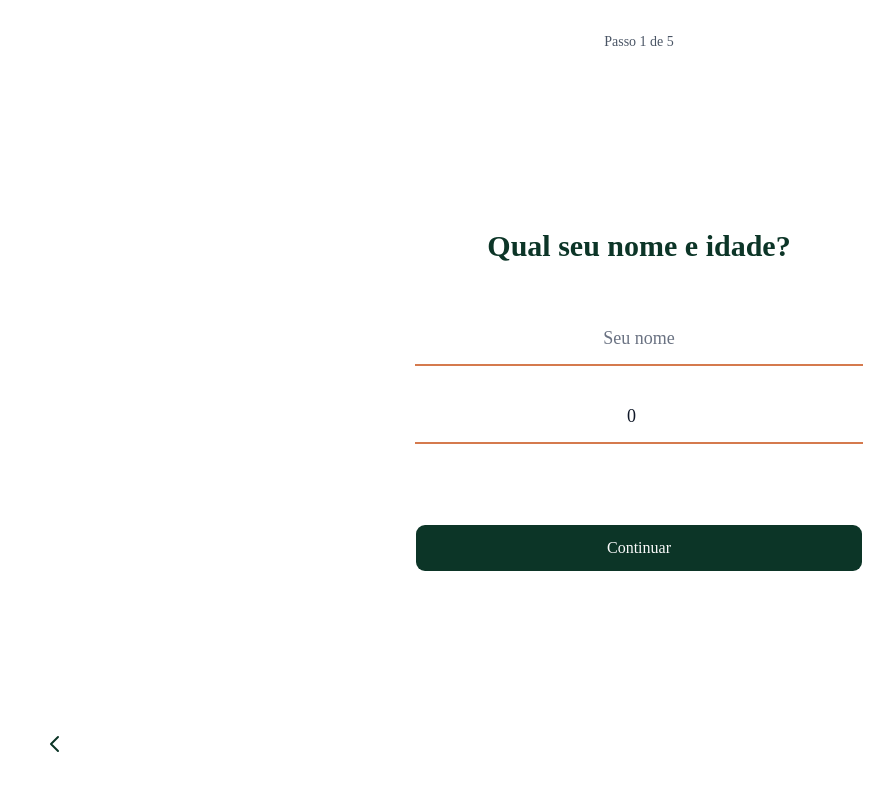
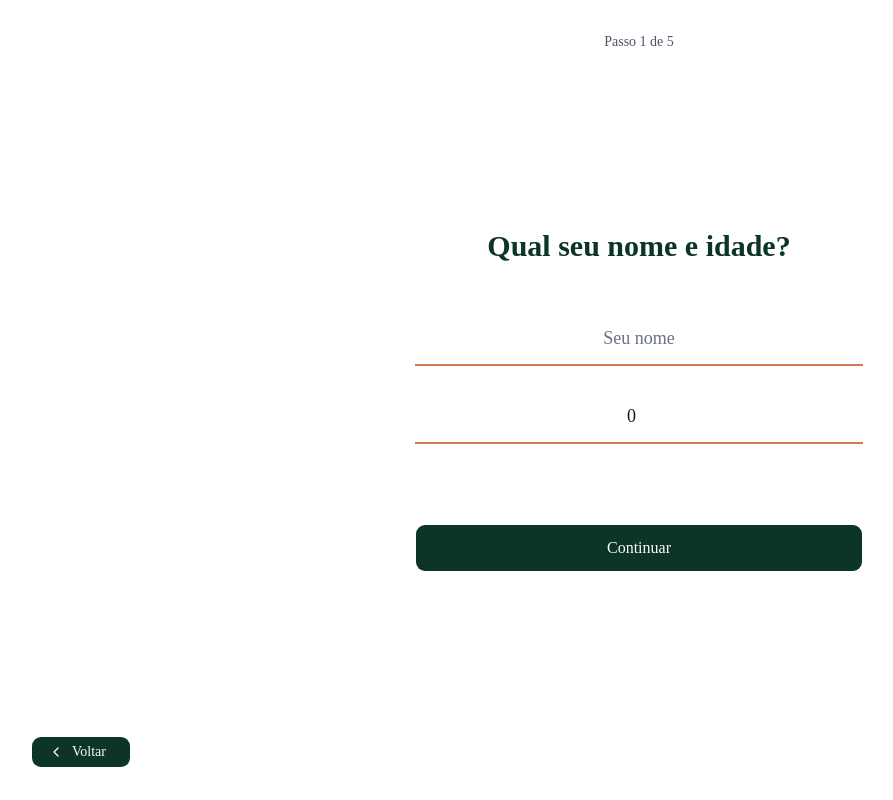
Before and after one commit to VictorAlejMadrid/nutrigo, a Next.js app: page /onboarding/step-1 in a window 1280 px wide. Shown: the whole page, without its empty margins (1-894 px from the left). Built offline with nearby package versions, Linux system fonts and the light colour scheme.

Commit message:
removido iconbutton

```diff
--- a/app/onboarding/review/page.tsx
+++ b/app/onboarding/review/page.tsx
@@ -3,11 +3,11 @@
 import { useState } from 'react';
 import { motion } from 'framer-motion';
 import { Button } from '../../../components/ui/button';
-import IconButton from '../../../components/IconButton';
 import { useProfileStore } from '../../../hooks/use-profile';
 import { useRouter } from 'next/navigation';
 import { translateUserObjective } from '../../../lib/user-objective';
 import { translateUserRestriction } from '../../../lib/user-restrictions';
+import { ChevronLeft } from 'lucide-react';
 
 const containerVariants = {
   hidden: { opacity: 0, y: 20 },
@@ -135,14 +135,13 @@ export default function ProfileStep5() {
         </Button>
       </motion.div>
 
-      <IconButton
+      <Button
+        className="absolute bottom-8 left-8 flex h-8 w-fit items-center gap-2 pr-6 pl-4"
         onClick={handlePrev}
-        icon="arrow-left"
-        position="bottom-left"
-        variant="default"
-        size="md"
-        ariaLabel="Voltar para tela anterior"
-      />
+      >
+        <ChevronLeft size={12} />
+        <p className="hidden sm:block">Voltar</p>
+      </Button>
     </motion.div>
   );
 }
--- a/app/onboarding/step-1/page.tsx
+++ b/app/onboarding/step-1/page.tsx
@@ -3,10 +3,10 @@
 import { motion } from 'framer-motion';
 import { useState } from 'react';
 import Input from '../../../components/Input';
-import IconButton from '../../../components/IconButton';
 import { useProfileStore } from '../../../hooks/use-profile';
 import { useRouter } from 'next/navigation';
 import { Button } from '../../../components/ui/button';
+import { ChevronLeft } from 'lucide-react';
 
 export default function ProfileStep1() {
   const router = useRouter();
@@ -71,7 +71,7 @@ export default function ProfileStep1() {
     router.push('/onboarding/step-2');
   };
 
-  function prevPage() {
+  function handlePrev() {
     router.push('/onboarding/welcome');
   }
 
@@ -135,14 +135,13 @@ export default function ProfileStep1() {
         </Button>
       </motion.form>
 
-      <IconButton
-        onClick={prevPage}
-        icon="arrow-left"
-        position="bottom-left"
-        variant="default"
-        size="md"
-        ariaLabel="Voltar para tela anterior"
-      />
+      <Button
+        className="absolute bottom-8 left-8 flex h-8 w-fit items-center gap-2 pr-6 pl-4"
+        onClick={handlePrev}
+      >
+        <ChevronLeft size={12} />
+        <p className="hidden sm:block">Voltar</p>
+      </Button>
 
       <div className="pointer-events-none absolute top-0 right-0 h-32 w-32 rounded-full bg-[#D57A4E] opacity-5 blur-3xl" />
     </motion.div>
--- a/app/onboarding/step-2/page.tsx
+++ b/app/onboarding/step-2/page.tsx
@@ -3,10 +3,10 @@
 import { useState } from 'react';
 import { motion } from 'framer-motion';
 import Input from '../../../components/Input';
-import IconButton from '../../../components/IconButton';
 import { useProfileStore } from '../../../hooks/use-profile';
 import { useRouter } from 'next/navigation';
 import { Button } from '../../../components/ui/button';
+import { ChevronLeft } from 'lucide-react';
 
 const containerVariants = {
   hidden: { opacity: 0, y: 20 },
@@ -141,15 +141,13 @@ export default function ProfileStep2() {
         </Button>
       </motion.div>
 
-      {/* Botão de voltar */}
-      <IconButton
+      <Button
+        className="absolute bottom-8 left-8 flex h-8 w-fit items-center gap-2 pr-6 pl-4"
         onClick={handlePrev}
-        icon="arrow-left"
-        position="bottom-left"
-        variant="default"
-        size="md"
-        ariaLabel="Voltar para tela anterior"
-      />
+      >
+        <ChevronLeft size={12} />
+        <p className="hidden sm:block">Voltar</p>
+      </Button>
     </motion.div>
   );
 }
--- a/app/onboarding/step-3/page.tsx
+++ b/app/onboarding/step-3/page.tsx
@@ -2,11 +2,11 @@
 
 import { useState } from 'react';
 import { motion } from 'framer-motion';
-import IconButton from '../../../components/IconButton';
 import { ObjectiveOption, useProfileStore } from '../../../hooks/use-profile';
 import { useRouter } from 'next/navigation';
 import { Button } from '../../../components/ui/button';
 import { allObjectives, translateUserObjective } from '../../../lib/user-objective';
+import { ChevronLeft } from 'lucide-react';
 
 const containerVariants = {
   hidden: { opacity: 0, y: 20 },
@@ -111,14 +111,13 @@ export default function ProfileStep3() {
         </Button>
       </motion.div>
 
-      <IconButton
+      <Button
+        className="absolute bottom-8 left-8 flex h-8 w-fit items-center gap-2 pr-6 pl-4"
         onClick={handlePrev}
-        icon="arrow-left"
-        position="bottom-left"
-        variant="default"
-        size="md"
-        ariaLabel="Voltar para tela anterior"
-      />
+      >
+        <ChevronLeft size={12} />
+        <p className="hidden sm:block">Voltar</p>
+      </Button>
     </motion.div>
   );
 }
--- a/app/onboarding/step-4/page.tsx
+++ b/app/onboarding/step-4/page.tsx
@@ -3,10 +3,10 @@
 import { useState } from 'react';
 import { motion } from 'framer-motion';
 import { Button } from '../../../components/ui/button';
-import IconButton from '../../../components/IconButton';
 import { RestrictionOption, useProfileStore } from '../../../hooks/use-profile';
 import { useRouter } from 'next/navigation';
 import { allRestrictions, translateUserRestriction } from '../../../lib/user-restrictions';
+import { ChevronLeft } from 'lucide-react';
 
 const containerVariants = {
   hidden: { opacity: 0, y: 20 },
@@ -126,15 +126,13 @@ export default function ProfileStep4() {
         </Button>
       </motion.div>
 
-      {/* Botão de voltar */}
-      <IconButton
+      <Button
+        className="absolute bottom-8 left-8 flex h-8 w-fit items-center gap-2 pr-6 pl-4"
         onClick={handlePrev}
-        icon="arrow-left"
-        position="bottom-left"
-        variant="default"
-        size="md"
-        ariaLabel="Voltar para tela anterior"
-      />
+      >
+        <ChevronLeft size={12} />
+        <p className="hidden sm:block">Voltar</p>
+      </Button>
     </motion.div>
   );
 }
--- a/components/IconButton.tsx
+++ /dev/null
@@ -1,124 +0,0 @@
-'use client';
-
-import { motion } from 'framer-motion';
-import { ReactNode } from 'react';
-
-interface IconButtonProps {
-  onClick?: () => void;
-  icon: ReactNode | 'arrow-left' | 'arrow-right' | 'check' | 'close';
-  variant?: 'default' | 'primary' | 'secondary';
-  size?: 'sm' | 'md' | 'lg';
-  position?: 'static' | 'bottom-left' | 'bottom-right' | 'top-left' | 'top-right';
-  className?: string;
-  ariaLabel?: string;
-}
-
-const positionClasses = {
-  static: 'relative',
-  'bottom-left': 'absolute bottom-8 left-8',
-  'bottom-right': 'absolute bottom-8 right-8',
-  'top-left': 'absolute top-8 left-8',
-  'top-right': 'absolute top-8 right-8',
-};
-
-const sizeClasses = {
-  sm: 'p-2',
-  md: 'p-3',
-  lg: 'p-4',
-};
-
-const variantClasses = {
-  default: 'text-[#0C3527] hover:bg-gray-100',
-  primary: 'text-white bg-[#D57A4E] hover:bg-[#c46a3f]',
-  secondary: 'text-[#0C3527] border-2 border-[#0C3527] hover:bg-[#0C3527] hover:text-white',
-};
-
-const iconMap: { [key: string]: ReactNode } = {
-  'arrow-left': (
-    <svg
-      width="24"
-      height="24"
-      viewBox="0 0 24 24"
-      fill="none"
-      stroke="currentColor"
-      strokeWidth="2"
-      strokeLinecap="round"
-      strokeLinejoin="round"
-    >
-      <path d="M15 19l-7-7 7-7" />
-    </svg>
-  ),
-  'arrow-right': (
-    <svg
-      width="24"
-      height="24"
-      viewBox="0 0 24 24"
-      fill="none"
-      stroke="currentColor"
-      strokeWidth="2"
-      strokeLinecap="round"
-      strokeLinejoin="round"
-    >
-      <path d="M9 5l7 7-7 7" />
-    </svg>
-  ),
-  check: (
-    <svg
-      width="24"
-      height="24"
-      viewBox="0 0 24 24"
-      fill="none"
-      stroke="currentColor"
-      strokeWidth="2"
-      strokeLinecap="round"
-      strokeLinejoin="round"
-    >
-      <polyline points="20 6 9 17 4 12" />
-    </svg>
-  ),
-  close: (
-    <svg
-      width="24"
-      height="24"
-      viewBox="0 0 24 24"
-      fill="none"
-      stroke="currentColor"
-      strokeWidth="2"
-      strokeLinecap="round"
-      strokeLinejoin="round"
-    >
-      <line x1="18" y1="6" x2="6" y2="18" />
-      <line x1="6" y1="6" x2="18" y2="18" />
-    </svg>
-  ),
-};
-
-export default function IconButton({
-  onClick,
-  icon,
-  variant = 'default',
-  size = 'md',
-  position = 'static',
-  className = '',
-  ariaLabel = 'Icon button',
-}: IconButtonProps) {
-  const renderedIcon = typeof icon === 'string' ? iconMap[icon] : icon;
-
-  const combinedClassName = `${positionClasses[position]} ${sizeClasses[size]} ${variantClasses[variant]} rounded-full transition-colors focus:outline-none hover:cursor-pointer focus:ring-2 focus:ring-offset-2 focus:ring-[#D57A4E] ${className}`;
-
-  return (
-    <motion.button
-      onClick={onClick}
-      className={combinedClassName}
-      initial={{ opacity: 0 }}
-      animate={{ opacity: 1 }}
-      transition={{ delay: 0.5, duration: 0.5 }}
-      whileHover={{ scale: 1.1 }}
-      whileTap={{ scale: 0.95 }}
-      type="button"
-      aria-label={ariaLabel}
-    >
-      {renderedIcon}
-    </motion.button>
-  );
-}
```
